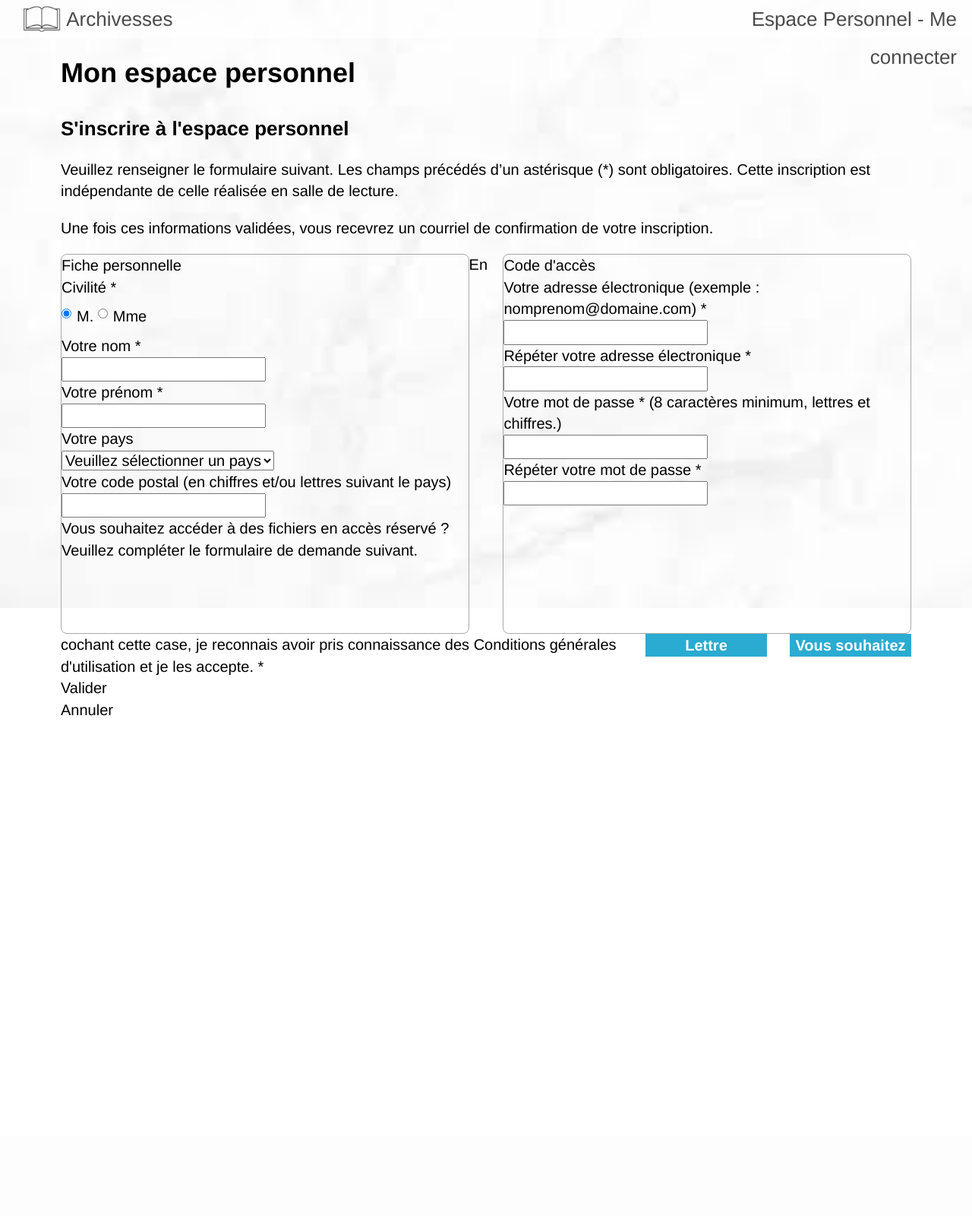
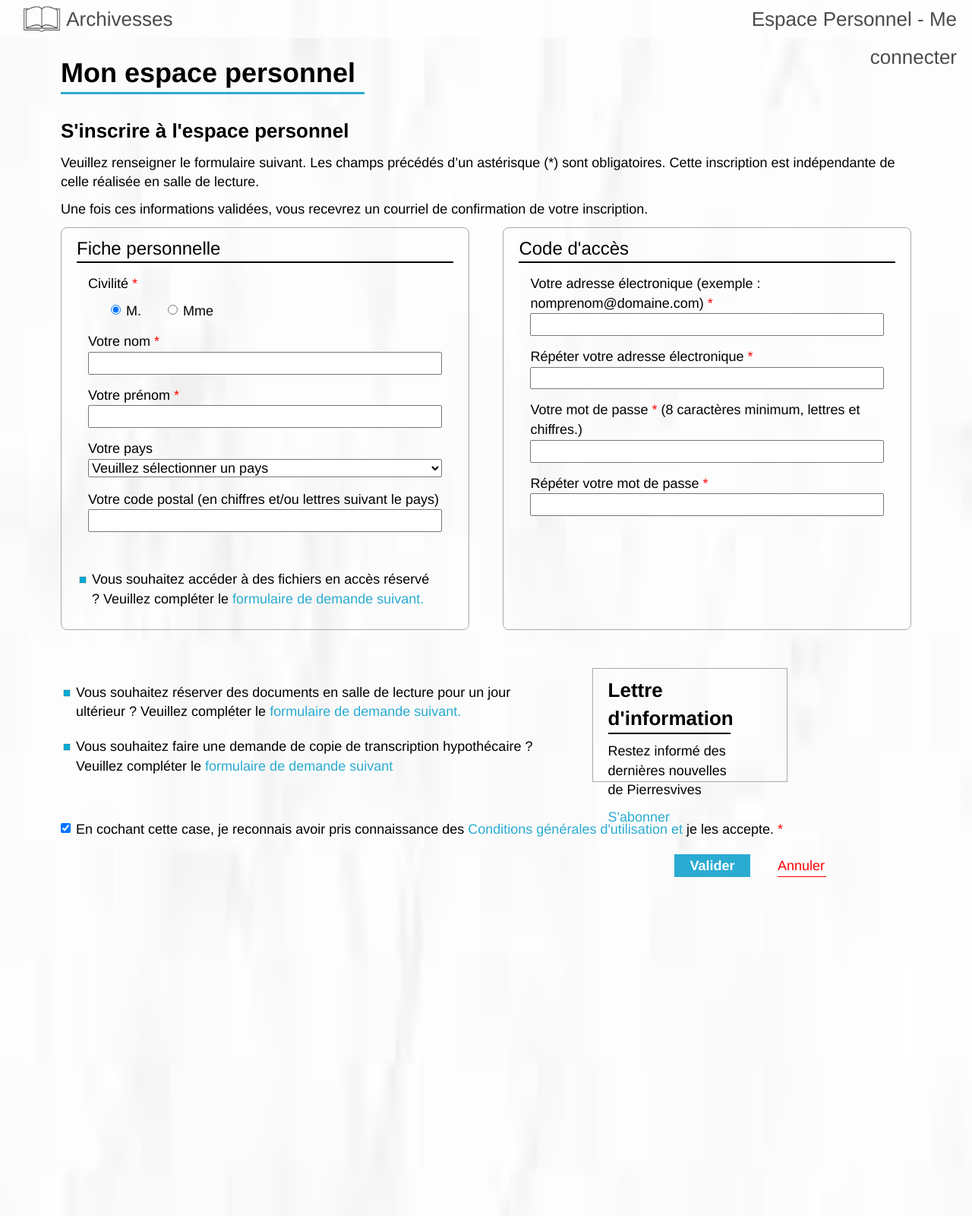
Before and after one commit to Yanjie-SHI/ProjetCommun_Archivesse, a Django app: page /register in a window 1280 px wide. Shown: the whole page at 76% size. Before the commit the page ends 942 px from the top, so only its background shows below. Run offline with Django 3.2, Linux system fonts and the light colour scheme; some libraries are stand-ins or nearby versions.

Commit message:
register page html/css added.

```diff
--- a/static/css/login.css
+++ b/static/css/login.css
@@ -19,6 +19,8 @@
     font-size: 36px;
     font-weight: bold;
     margin-top: 40px;
+    width: 400px;
+    border-bottom: 3px solid #2aabd2;
 }
 .subtitle {
     font-size: 26px;
--- a/static/css/register.css
+++ b/static/css/register.css
@@ -1,43 +1,179 @@
-#login-bg-image {
+#register-bg-image {
     width: 100%;
-    height: 100%;
+    height: 200%;
     background-image: url('/static/image/bg_login.jpeg');
     background-repeat: no-repeat;
     filter: "progid:DXImageTransform.Microsoft.AlphaImageLoader(sizingMethod='scale')";
-    -moz-background-size: 100% 100%;
-    background-size: 100% 100%;
+    -moz-background-size: 100% 200%;
+    background-size: 100% 200%;
     position: absolute;
     z-index: 50;
     top: 0;
     left: 0;
     color: black;
     padding: 30px 80px;
-    font-size: 20px;
+    font-size: 18px;
 }
 
 .title {
     font-size: 36px;
     font-weight: bold;
     margin-top: 40px;
+    width: 400px;
+    border-bottom: 3px solid #2aabd2;
 }
+
 .subtitle {
     font-size: 26px;
     font-weight: bold;
     margin-top: 30px;
 }
 
+#register-bg-image > form > div {
+    margin: 10px 0;
+}
+
 #fiche_personnelle {
     float: left;
     width: 48%;
-    height: 500px;
+    height: 530px;
     border: 1px solid darkgray;
     border-radius: 8px;
+    padding: 10px 20px;
+    font-size: 18px;
+}
+
+#fiche_personnelle > div {
+    margin-top: 15px;
+    margin-left: 15px;
+    margin-right: 15px;
+}
+
+#fiche_personnelle > div:nth-child(1) {
+    border-bottom: 2px solid black;
+    font-size: 24px;
+    margin: 0;
+}
+
+#fiche_personnelle > div:nth-child(2) > div.radio > label {
+    margin-left: 30px;
+}
+
+#fiche_personnelle > div > input[type=text], #fiche_personnelle > div > select {
+    width: 100%;
+}
+
+#fiche_personnelle > ul {
+    margin-top: 50px;
+    margin-left: 20px;
+    margin-right: 20px;
+    list-style-image: url("/static/image/list_icon.png");
 }
 
 #code_dacces {
     float: right;
     width: 48%;
-    height: 500px;
+    height: 530px;
+    padding: 10px 20px;
     border: 1px solid darkgray;
     border-radius: 8px;
+    /*margin-left: 20px;*/
 }
+
+#code_dacces > div {
+    margin-top: 15px;
+    margin-left: 15px;
+    margin-right: 15px;
+}
+
+#code_dacces > div:nth-child(1) {
+    border-bottom: 2px solid black;
+    font-size: 24px;
+    margin: 0;
+}
+
+#code_dacces > div > input[type=text] {
+    width: 100%;
+}
+
+#register-bg-image > form > div:nth-child(4) > div:nth-child(1) {
+    width: 58%;
+    height: 150px;
+    float: left;
+    margin-top: 50px;
+}
+
+#register-bg-image > form > div:nth-child(4) > div:nth-child(1) > ul {
+    margin-left: 20px;
+    list-style-image: url("/static/image/list_icon.png");
+}
+
+#register-bg-image > form > div:nth-child(4) > div:nth-child(1) > ul > li {
+    margin-top: 20px;
+}
+
+#lettre_dinformation {
+    width: 23%;
+    height: 150px;
+    float: left;
+    margin-left: 50px;
+    margin-top: 50px;
+    padding: 10px 20px;
+    border: 1px solid darkgray;
+}
+
+#lettre_dinformation > div:nth-child(1) {
+    width: 75%;
+    border-bottom: 2px solid black;
+    font-size: 26px;
+    font-weight: bold;
+}
+
+#lettre_dinformation > div:nth-child(2) {
+    width: 75%;
+    margin-top: 10px;
+}
+
+#lettre_dinformation > div:nth-child(3) {
+    width: 30px;
+    margin-top: 10px;
+    color: #2aabd2;
+}
+
+#register-bg-image > form > div:nth-child(5) {
+    clear: both;
+    width: 90%;
+}
+
+#register-bg-image > form > div:nth-child(5) > div:nth-child(1) {
+    width: 100%;
+    padding-top: 50px;
+}
+
+#register-bg-image > form > div:nth-child(5) > div:nth-child(2) {
+    width: 200px;
+    float: right;
+}
+
+#register-bg-image > form > div:nth-child(5) > div:nth-child(2) > div:nth-child(1) {
+    width: 100px;
+    height: 30px;
+    line-height: 30px;
+    margin-top: 10px;
+    float: left;
+    background-color: #2aabd2;
+    color: white;
+    text-align: center;
+    font-weight: bold;
+}
+
+#register-bg-image > form > div:nth-child(5) > div:nth-child(2) > div:nth-child(2) {
+    width: 64px;
+    height: 30px;
+    line-height: 30px;
+    margin-top: 10px;
+    float: right;
+    color: red;
+    border-bottom: 1px solid red;
+
+}
--- a/templates/register.html
+++ b/templates/register.html
@@ -1,16 +1,19 @@
 {% extends "home_base.html" %}
 {% block body_main %}
-    <div id="login-bg-image">
+    <div id="register-bg-image">
         <div class="title">Mon espace personnel</div>
         <div class="subtitle">S'inscrire à l'espace personnel</div>
         <form action="">
-            <div>Veuillez renseigner le formulaire suivant. Les champs précédés d’un astérisque (*) sont obligatoires. Cette inscription est indépendante de celle réalisée en salle de lecture.</div>
-            <div>Une fois ces informations validées, vous recevrez un courriel de confirmation de votre inscription.</div>
+            <div>Veuillez renseigner le formulaire suivant. Les champs précédés d’un astérisque (*) sont obligatoires.
+                Cette inscription est indépendante de celle réalisée en salle de lecture.
+            </div>
+            <div>Une fois ces informations validées, vous recevrez un courriel de confirmation de votre inscription.
+            </div>
             <div>
                 <div id="fiche_personnelle">
                     <div>Fiche personnelle</div>
                     <div>
-                        <div>Civilité *</div>
+                        <div>Civilité <span style="color: red">*</span></div>
                         <div class="radio">
                             <label>
                                 <input type="radio" name="optionsRadios" id="optionsRadios1" value="option1" checked>
@@ -23,11 +26,11 @@
                         </div>
                     </div>
                     <div>
-                        <span>Votre nom *</span><br/>
+                        <span>Votre nom <span style="color: red">*</span></span><br/>
                         <input type="text" name="lastname">
                     </div>
                     <div>
-                        <span>Votre prénom *</span><br/>
+                        <span>Votre prénom <span style="color: red">*</span></span><br/>
                         <input type="text" name="firstname">
                     </div>
                     <div>
@@ -40,25 +43,29 @@
                         <span>Votre code postal (en chiffres et/ou lettres suivant le pays)</span><br/>
                         <input type="text" name="postal_code">
                     </div>
-                    <div>Vous souhaitez accéder à des fichiers en accès réservé ? Veuillez compléter le formulaire de demande suivant.</div>
+                    <ul>
+                        <li>Vous souhaitez accéder à des fichiers en accès réservé ? Veuillez compléter le <span
+                                style="color:#2aabd2;">formulaire de demande suivant.</span></li>
+                    </ul>
                 </div>
                 <div id="code_dacces">
                     <div>Code d'accès</div>
                     <div>
-                        <span>Votre adresse électronique (exemple : nomprenom@domaine.com) *</span><br/>
+                        <span>Votre adresse électronique (exemple : nomprenom@domaine.com) <span
+                                style="color: red">*</span></span><br/>
                         <input type="text" name="email">
                     </div>
                     <div>
-                        <span>Répéter votre adresse électronique *</span><br/>
+                        <span>Répéter votre adresse électronique <span style="color: red">*</span></span><br/>
                         <input type="text" name="address">
                     </div>
                     <div>
-                        <span>Votre mot de passe *</span>
+                        <span>Votre mot de passe <span style="color: red">*</span></span>
                         <span>(8 caractères minimum, lettres et chiffres.)</span><br/>
                         <input type="text" name="password">
                     </div>
                     <div>
-                        <span>Répéter votre mot de passe *</span><br/>
+                        <span>Répéter votre mot de passe <span style="color: red">*</span></span><br/>
                         <input type="text" name="password_verify">
                     </div>
                 </div>
@@ -66,8 +73,12 @@
 
             <div>
                 <div>
-                    <div>Vous souhaitez réserver des documents en salle de lecture pour un jour ultérieur ? Veuillez compléter le formulaire de demande suivant.</div>
-                    <div>Vous souhaitez faire une demande de copie de transcription hypothécaire ? Veuillez compléter le formulaire de demande suivant</div>
+                    <ul>
+                        <li>Vous souhaitez réserver des documents en salle de lecture pour un jour ultérieur ? Veuillez
+                            compléter le <span style="color:#2aabd2;">formulaire de demande suivant.</span></li>
+                        <li>Vous souhaitez faire une demande de copie de transcription hypothécaire ? Veuillez compléter
+                            le <span style="color:#2aabd2;">formulaire de demande suivant</span></li>
+                    </ul>
                 </div>
                 <div id="lettre_dinformation">
                     <div>Lettre d'information</div>
@@ -76,9 +87,18 @@
                 </div>
             </div>
             <div>
-                <div>En cochant cette case, je reconnais avoir pris connaissance des Conditions générales d'utilisation et je les accepte. *</div>
+                <div class="checkbox">
+                    <label>
+                        <input type="checkbox" checked> En cochant cette case, je reconnais avoir pris connaissance des
+                        <span style="color:#2aabd2;">Conditions générales d'utilisation et</span> je les accepte. <span
+                            style="color:red;">*</span>
+                    </label>
+                </div>
+                <div>
                     <div>Valider</div>
                     <div>Annuler</div>
+                </div>
+
             </div>
         </form>
 
```
Lines whose indentation alone changed are shown as unchanged.
